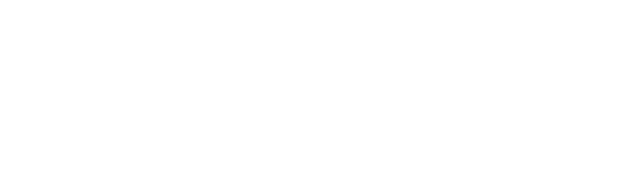
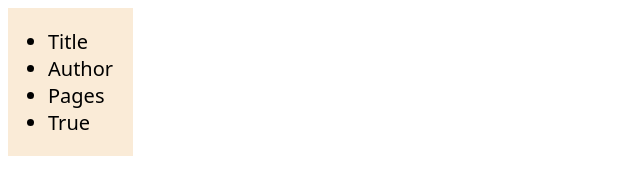
Before and after one commit to dndwiggins/LibraryJS, a plain HTML site: page index.html in a window 1280 px wide. Shown: the whole page, without its empty margins (0-640 px from the left). Drawn offline with Linux system fonts and the light colour scheme.

Commit message:
created DOM book

```diff
--- a/index.html
+++ b/index.html
@@ -7,7 +7,19 @@
     <link rel="stylesheet" href="styles.css">
 </head>
 <body>
+    <div class="main">
 
+        <div class="container">
+            <ul>
+                <li>Title</li>
+                <li>Author</li>
+                <li>Pages</li>
+                <li>True</li>
+              </ul>
+
+        </div>
+
+    </div>
 
 </body>
 <script src="script.js"></script>
--- a/script.js
+++ b/script.js
@@ -8,17 +8,28 @@ function Book(title, author, pages, read) {
 
     this.info = function () {
         if (this.read == true) {
-            return this.title + "by" + this.author + "," + this.pages + "pages, has been read"
+            return this.title + " by " + this.author + ", " + this.pages + " pages, has been read"
         }
-        return this.title + "by" + this.author + "," + this.pages + "pages, not read yet"
+        return this.title + " by " + this.author + ", " + this.pages + " pages, not read yet"
     };
 
 }
 
 const book1 = new Book("To Kill a Mocking Bird", "IDK", 200, true);
 
-console.log(book1.info);
+
 
 function addBookToLibrary() {
     // do stuff here
 }
+
+
+function displayBooks() {
+    for (i = 0; i < myLibrary.length; i++) {
+
+
+
+
+    }
+
+}
--- a/styles.css
+++ b/styles.css
@@ -0,0 +1,8 @@
+.container {
+    display: flex;
+    font-size: 20px;
+    width: fit-content;
+    padding-right: 20px;
+    background-color: antiquewhite;
+    font-family: system-ui, -apple-system, BlinkMacSystemFont, 'Segoe UI', Roboto, Oxygen, Ubuntu, Cantarell, 'Open Sans', 'Helvetica Neue', sans-serif;
+}
```
